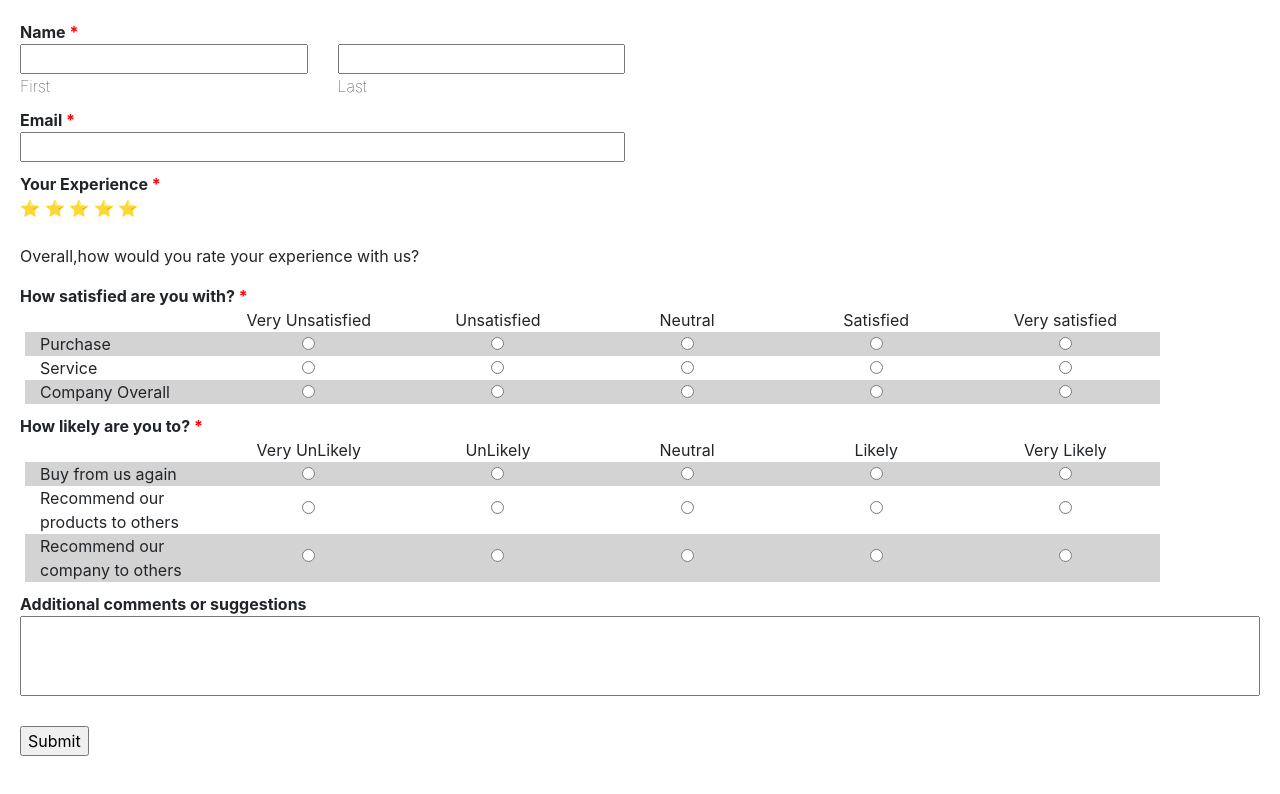
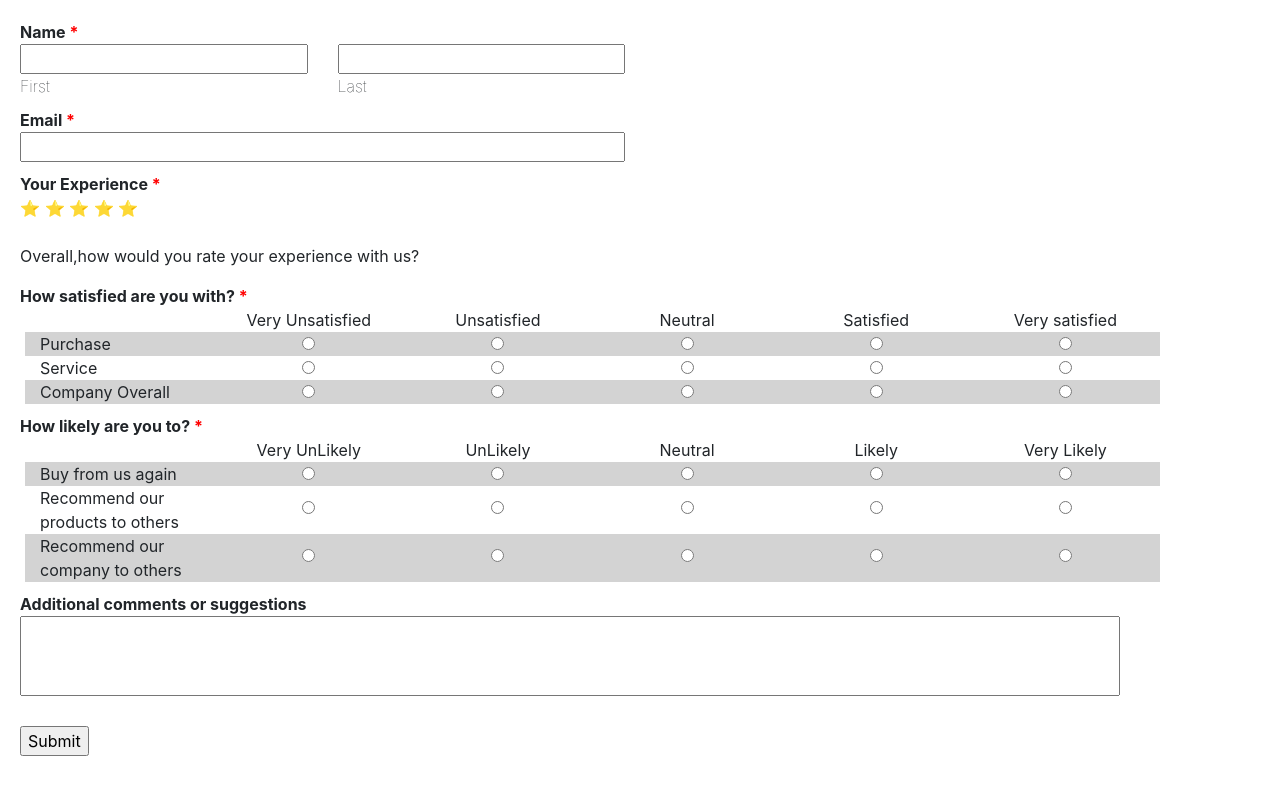
Before and after one commit to vm26/Surveyform-Day14, a plain HTML site: page index.html in a window 1280 px wide. Drawn offline with nearby package versions, Linux system fonts and the light colour scheme.

Commit message:
Final commit

```diff
--- a/index.html
+++ b/index.html
@@ -121,7 +121,7 @@
     </div>
     <div class="field">
       <label for="com">Additional comments or suggestions</label><br>
-      <input type="text" name="com" id="com" style="height:80px;width:100%">
+      <input type="text" name="com" id="com" style="height:80px;width:1100px">
     </div>
     <div class="field">
       <input type="submit" value="Submit" style="margin-top: 20px;">
```
